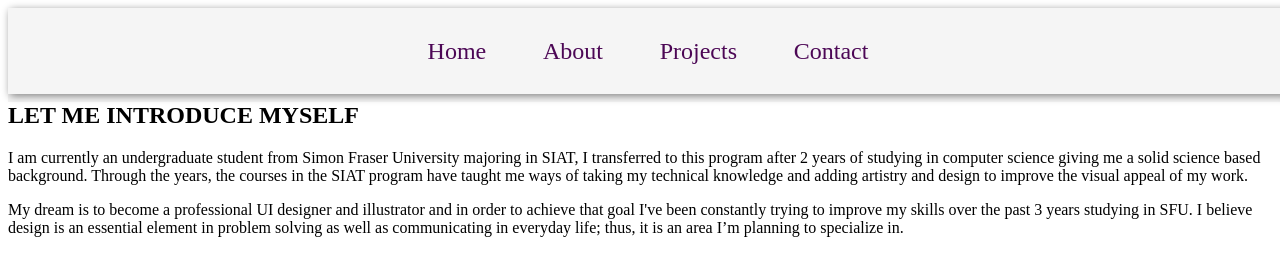
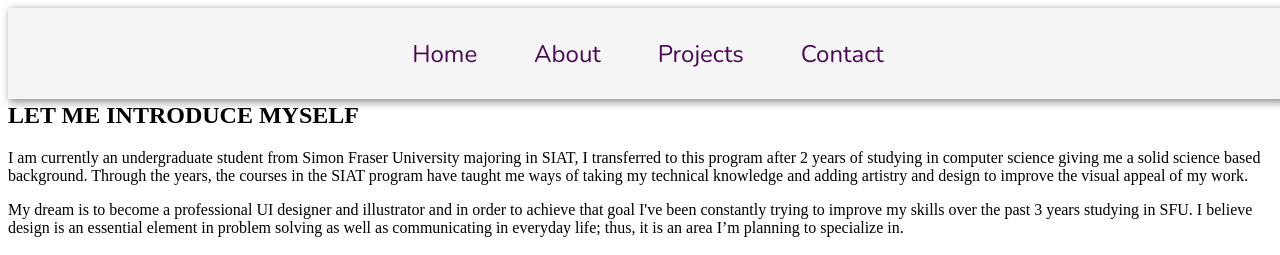
Before and after one commit to davidnguyen1501/P03-Portfolio, a plain HTML site: page index.html in a window 1280 px wide. Shown: the top 255 px of the page. Drawn offline with nearby package versions, Linux system fonts and the light colour scheme.

Commit message:
fonts added

```diff
--- a/main.css
+++ b/main.css
@@ -1,3 +1,9 @@
+@import url(http://fonts.googleapis.com/css?family=Oswald:300);
+
+@import url(http://fonts.googleapis.com/css?family=Nunito);
+
+@import url(http://fonts.googleapis.com/css?family=Archivo);
+
 .main-nav nav{
 display: block;
 padding:0rem;
@@ -19,6 +25,7 @@ transition: color 0.2s linear;
 -moz-transition: color 0.2s linear;
 -webkit-transition: color 0.2s linear;
 }
+
 .main-nav ul{
 margin:0;
 padding:0;
@@ -78,7 +85,7 @@ background-color: #f5f5f5;
 color: white;
 }
 .center{
-font-family: "Lulo";
+font-family: "Nunito";
 width: 100%;
 text-align: center;
 background-color: #F5F5F5;
```
